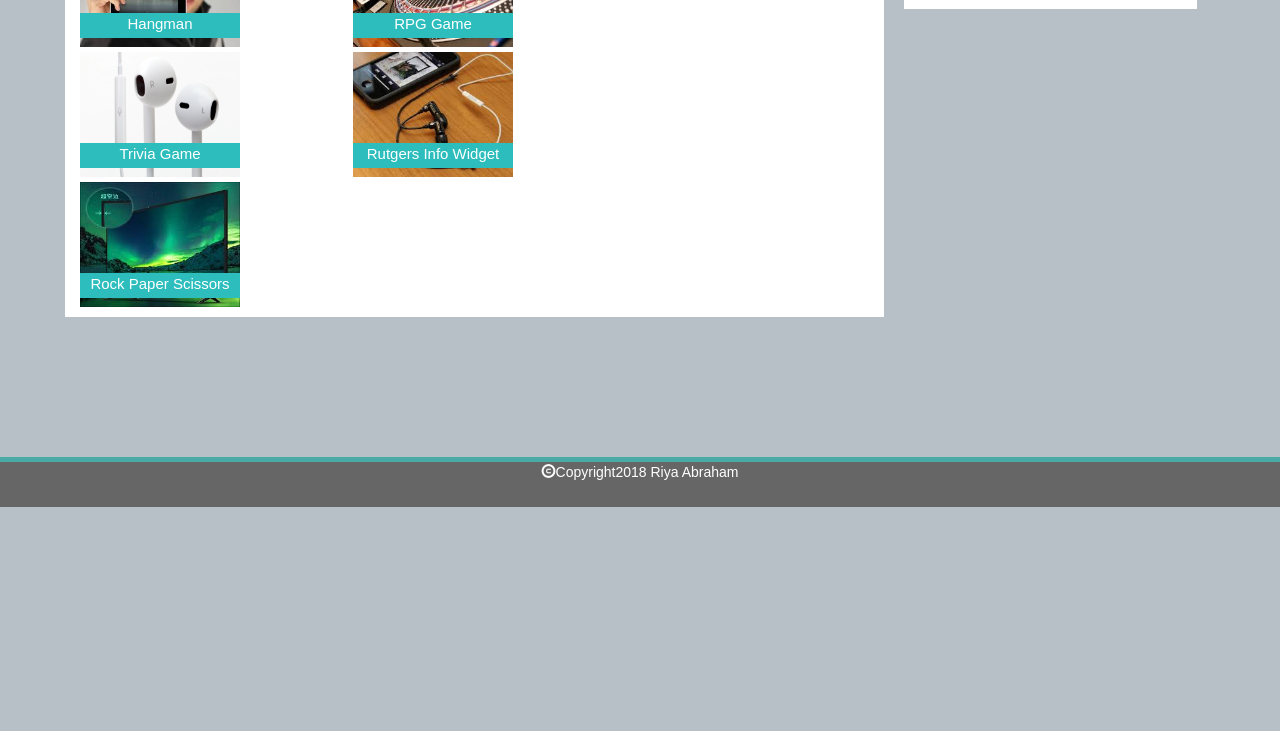
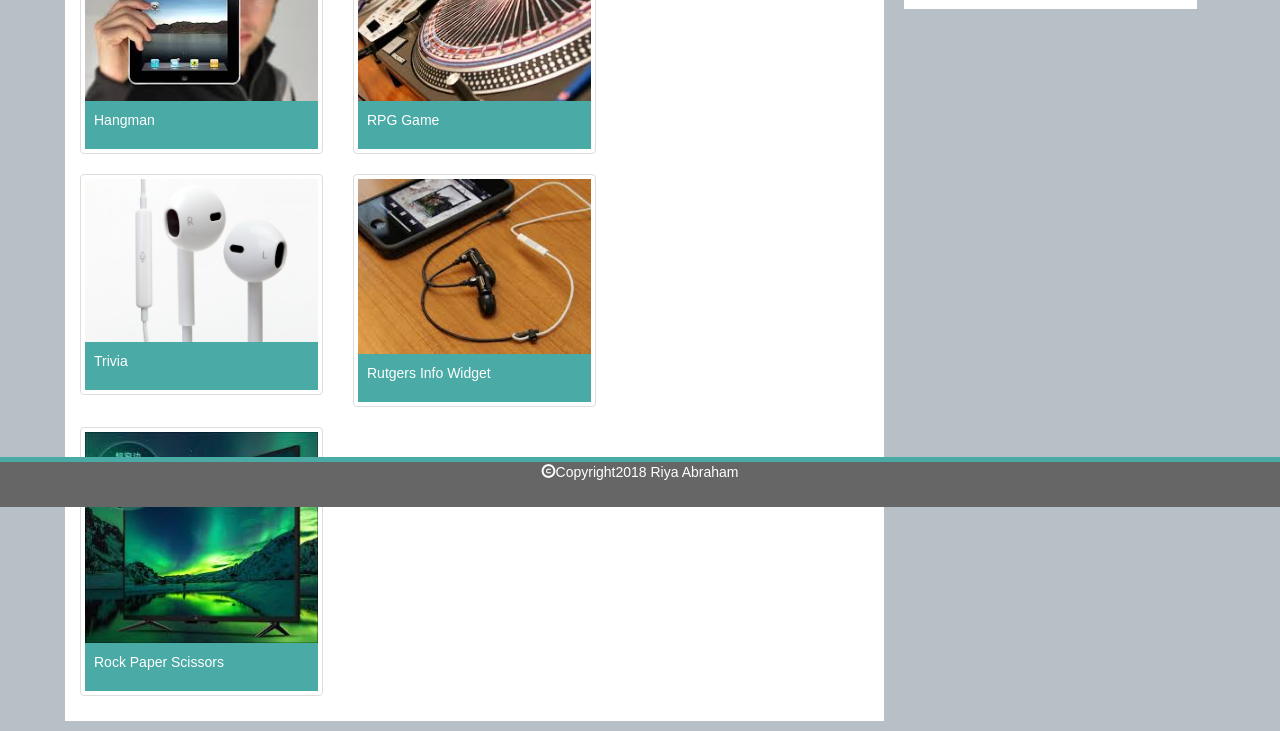
Before and after one commit to riyamabraham/Bootstrap-Portfolio, a plain HTML site: page portfolio.html in a window 1280 px wide. Shown: the part 293-1024 px from the top of the page. Before the commit the page ends 800 px from the top, so only its background shows below. Drawn offline with nearby package versions, Linux system fonts and the light colour scheme.

Commit message:
final_submission

```diff
--- a/assets/css/style.css
+++ b/assets/css/style.css
@@ -6,7 +6,6 @@ body{
 .container-fluid{
     background-color: #ffffff;
 }
-
 .navbar-header{
     color: #ffffff;
     background-color:  #4aaaa5;
@@ -24,44 +23,26 @@ h2{
     margin: 10px;
     width: 70%;
    padding-bottom: 5px;
+   margin-bottom: 10px;
 }
 .col-sm-3{
     background-color: #ffffff;
     margin: 10px;
 
 }
-
 .navbar-fixed-bottom{
     background-color:#666666;
     color:white;
     text-align: center;
     border-top: 5px solid #4aaaa5;
 }
-span{
-    color:white;
-    text-align: center;
-}
-
-.image{
-
-    height: 130px;
-    width: 160px;
-    float: left;
-    padding-bottom:5px;
-}
-
-.center {
-    position: absolute;
-
-    top: 70%;
-    width: 160px;
-    height: 25px;
-    text-align: center;
-    font-size: 15px;
-    color: white;
-    background-color: rgb(46, 189, 189);
-}
 .btn-default{
     background-color: #4aaaa5;
     color: #ffffff;
 }
+.caption{
+    background-color: #4aaaa5;
+}
+p{
+    color: #ffffff;
+}
--- a/portfolio.html
+++ b/portfolio.html
@@ -1,6 +1,5 @@
 <!DOCTYPE html>
-<html lang="en">
-
+<html lang="en-us">
 <head>
     <meta charset="UTF-8">
     <title>Index</title>
@@ -8,6 +7,7 @@
     <link rel="stylesheet" href="https://maxcdn.bootstrapcdn.com/bootstrap/3.3.7/css/bootstrap.min.css" integrity="sha384-BVYiiSIFeK1dGmJRAkycuHAHRg32OmUcww7on3RYdg4Va+PmSTsz/K68vbdEjh4u"
         crossorigin="anonymous">
     <link rel="stylesheet" type="text/css" href="assets/css/style.css">
+    <meta name="viewport" content="width=device-width, initial-scale=1.0">
 </head>
 
 <body>
@@ -55,38 +55,71 @@
                     <div class="row">
                         <div class="col-sm-6 col-md-4">
 
-                            <img class="image" src="assets/images/hangman.jpg" alt="image of project1">
-                            <div class="center">Hangman</div>
+
+                            <div class="thumbnail">
+                                <a href="assets/images/hangman.jpg">
+                                    <img src="assets/images/hangman.jpg" class="image" alt="hangman">
+                                    <div class="caption">
+                                        <p>Hangman</p>
+                                    </div>
+                                </a>
+                            </div>
 
 
                         </div>
                         <div class="col-sm-6 col-md-4">
 
-                            <img class="image" src="assets/images/rpg.jpg" alt="image of project2">
-                            <div class="center">RPG Game</div>
+                            <div class="thumbnail">
+                                <a href="assets/images/rpg.jpg">
+                                    <img src="assets/images/rpg.jpg" class="image" alt="rpg game">
+                                    <div class="caption">
+                                        <p>RPG Game</p>
+                                    </div>
+                                </a>
+                            </div>
+
 
                         </div>
                     </div>
                     <div class="row">
                         <div class="col-sm-6 col-md-4">
 
-                            <img class="image" src="assets/images/hd.jpg" alt="image of project3">
-                            <div class="center">Trivia Game</div>
+                            <div class="thumbnail">
+                                <a href="assets/images/hd.jpg">
+                                    <img src="assets/images/hd.jpg" class="image" alt="trivia">
+                                    <div class="caption">
+                                        <p>Trivia</p>
+                                    </div>
+                                </a>
+                            </div>
+
 
                         </div>
                         <div class="col-sm-6 col-md-4">
 
-                            <img class="image" src="assets/images/widget.jpg" alt="image of project4">
-                            <div class="center">Rutgers Info Widget</div>
+                            <div class="thumbnail">
+                                <a href="assets/images/widget.jpg">
+                                    <img src="assets/images/widget.jpg" class="image" alt="widget">
+                                    <div class="caption">
+                                        <p>Rutgers Info Widget</p>
+                                    </div>
+                                </a>
+                            </div>
 
                         </div>
                     </div>
                     <div class="row">
                         <div class="col-sm-6 col-md-4">
 
-                            <img class="image" src="assets/images/tv.jpg" alt="image of project5">
-                            <div class="center">Rock Paper Scissors</div>
 
+                            <div class="thumbnail">
+                                <a href="assets/images/tv.jpg">
+                                    <img src="assets/images/tv.jpg" class="image" alt="rock paper scissors">
+                                    <div class="caption">
+                                        <p>Rock Paper Scissors</p>
+                                    </div>
+                                </a>
+                            </div>
                         </div>
 
                     </div>
```
Also changed, not shown: contact.html (+16 -10 lines), index.html (+19 -15 lines).
